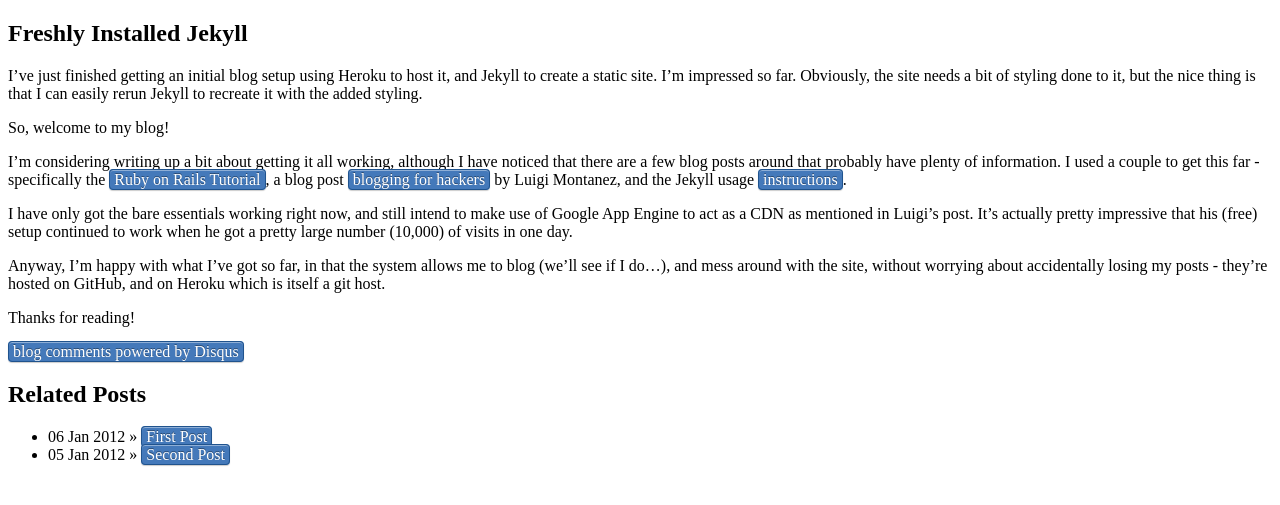
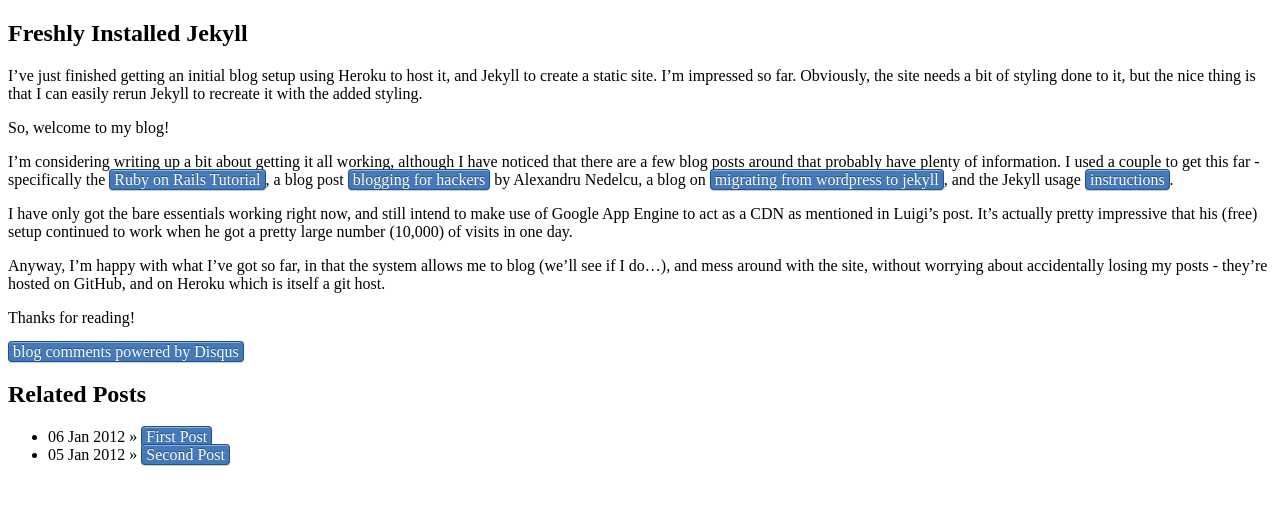
Before and after one commit to GingaNinja/BlogSite, a Jekyll site: the page built from _posts/2012-01-10-freshly-installed-jekyll.markdown, in a window 1280 px wide. Shown: the top 505 px of the page. Built offline with Jekyll 4.4.1, drawn with Linux system fonts in a browser that asks for light colours; comment, search, counter and statistics services are not loaded.

```diff
--- a/_layouts/default.html
+++ b/_layouts/default.html
@@ -4,7 +4,6 @@
   <meta http-equiv="content-type" content="text/html; charset=utf-8" />
   <title>{{ page.title }}</title>
   <meta name="author" content="Dave Arkell" />
-  <meta name="google-site-verification" content="hI4ercsbnL7JVGEIFwDDj9t4Xq03_pvO8FrXsO42bsc" />
   <link rel="stylesheet" href="/css/screen.css" type="text/css" />
   <link rel="stylesheet" href="/css/railscasts.css" type="text/css" />
 
--- a/_posts/2012-01-10-freshly-installed-jekyll.markdown
+++ b/_posts/2012-01-10-freshly-installed-jekyll.markdown
@@ -9,7 +9,7 @@ I've just finished getting an initial blog setup using Heroku to host it, and Je
 
 So, welcome to my blog!
 
-I'm considering writing up a bit about getting it all working, although I have noticed that there are a few blog posts around that probably have plenty of information. I used a couple to get this far - specifically the [Ruby on Rails Tutorial](http://ruby.railstutorial.org/ruby-on-rails-tutorial-book), a blog post [blogging for hackers](http://bionicspirit.com/blog/2012/01/05/blogging-for-hackers.html) by Luigi Montanez, and the Jekyll usage [instructions](https://github.com/mojombo/jekyll/wiki/usage).
+I'm considering writing up a bit about getting it all working, although I have noticed that there are a few blog posts around that probably have plenty of information. I used a couple to get this far - specifically the [Ruby on Rails Tutorial](http://ruby.railstutorial.org/ruby-on-rails-tutorial-book), a blog post [blogging for hackers](http://bionicspirit.com/blog/2012/01/05/blogging-for-hackers.html) by Alexandru Nedelcu, a blog on [migrating from wordpress to jekyll](http://vitobotta.com/how-to-migrate-from-wordpress-to-jekyll/), and the Jekyll usage [instructions](https://github.com/mojombo/jekyll/wiki/usage).
 
 I have only got the bare essentials working right now, and still intend to make use of Google App Engine to act as a CDN as mentioned in Luigi's post. It's actually pretty impressive that his (free) setup continued to work when he got a pretty large number (10,000) of visits in one day.
 
```
Also changed, not shown: 4 other files.
